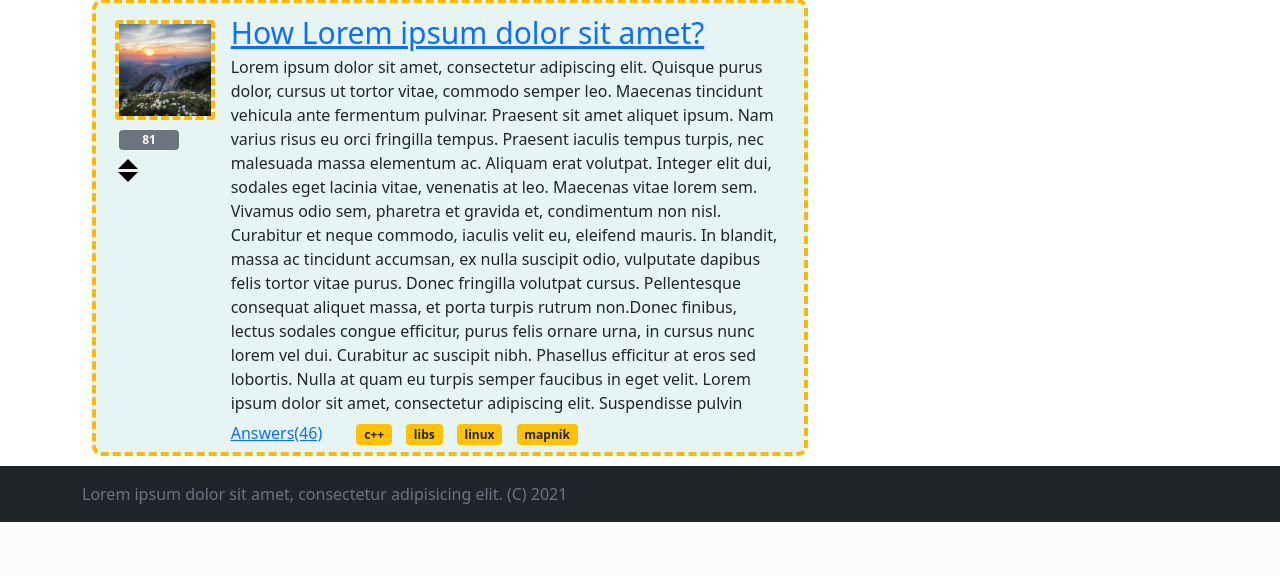
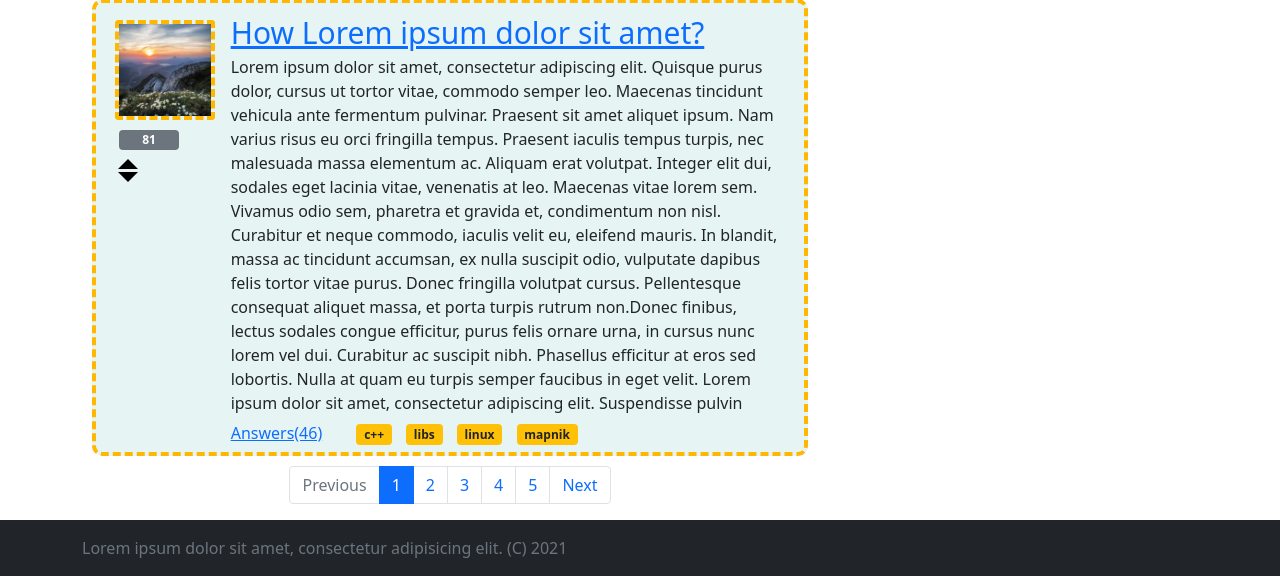
Before and after one commit to GeorgiyX/TP-WEB-ASK-ME, a Django app: page / in a window 1280 px wide. Shown: the part 5600-6176 px from the top of the page. Before the commit the page ends 6122 px from the top, so only its background shows below. Run offline with Django 3.2, Linux system fonts and the light colour scheme.

Commit message:
hw2: fix pagination + url tag

```diff
--- a/app/constants.py
+++ b/app/constants.py
@@ -5,4 +5,9 @@ map_id_to_name = {1: "C++", 2: "libs", 3: "linux", 4: "mapnik"}
 
 PAGINATION_ELEMENT_COUNT = 5
 ELEMENT_PER_PAGE = 15
-TOTAL_ELEMENT = 15
+TOTAL_ELEMENT = 301
+
+# URL Names
+INDEX_URL = "index"
+HOT_URL = "hot"
+TAG_URL = "tag"
--- a/app/views.py
+++ b/app/views.py
@@ -1,9 +1,9 @@
 import datetime
-import time
 import random
 from math import ceil
 from django.http import Http404
 from django.shortcuts import render
+import app.constants as constants
 from app.constants import LOREM_IPSUM, map_id_to_name, TOTAL_ELEMENT, ELEMENT_PER_PAGE, PAGINATION_ELEMENT_COUNT
 
 
@@ -37,26 +37,34 @@ def get_answers(page_no, per_page=ELEMENT_PER_PAGE, total=TOTAL_ELEMENT):
 
 
 def get_pagination_info(page_no, per_page=ELEMENT_PER_PAGE, total=TOTAL_ELEMENT):
-    max_index = page_no * per_page
-    if max_index > total or max_index < 0:
+    min_element_index = (page_no - 1) * per_page + 1
+    if min_element_index > total or min_element_index < 0:
         raise Http404("Wrong page index!")
     pagination_info = {}
     if total <= per_page:
         pagination_info["is_enabled"] = False
         return pagination_info
-    remaining_pages = ceil((total - max_index) / per_page)
+    remaining_pages = ceil((total - min_element_index) / per_page)
     page_count = ceil(total / per_page)
 
+    # Число элементов которые остаются за пределами "индексов" пагинатора
+    right_delta = page_count - (page_no + (PAGINATION_ELEMENT_COUNT // 2))
+    left_delta = page_no - (PAGINATION_ELEMENT_COUNT // 2) - 1
     # В элементе пагинации могут быть от 2 до PAGINATION_ELEMENT_COUNT кнопок:
     if page_count <= PAGINATION_ELEMENT_COUNT:
-        pagination_info["indexes"] = list(range(1, page_count))
-    elif (PAGINATION_ELEMENT_COUNT // 2 + page_no) > page_count:
-        pagination_info["indexes"] = list(range(page_count - PAGINATION_ELEMENT_COUNT, page_count))
-    pagination_info["is_next_disabled"] = True if remaining_pages == 0 else False
-    pagination_info["is_prev_disabled"] = True if page_no == 1 else False
+        pagination_info["indexes"] = range(1, page_count + 1)
+    elif left_delta < 0:
+        pagination_info["indexes"] = range(1, page_no + PAGINATION_ELEMENT_COUNT // 2 + abs(left_delta) + 1)
+    elif right_delta < 0:
+        pagination_info["indexes"] = range(page_no - PAGINATION_ELEMENT_COUNT // 2 - abs(right_delta), page_count + 1)
+    else:
+        pagination_info["indexes"] = range(page_no - PAGINATION_ELEMENT_COUNT // 2,
+                                           page_no + PAGINATION_ELEMENT_COUNT // 2 + 1)
+
+    pagination_info["is_next_disabled"] = (remaining_pages == 0)
+    pagination_info["is_prev_disabled"] = (page_no == 1)
     pagination_info["is_enabled"] = True
     pagination_info["current_page_no"] = page_no
-    # Значения не используются, если кнопка не валидна
     pagination_info["next_page_no"] = page_no + 1
     pagination_info["prev_page_no"] = page_no - 1
     return pagination_info
@@ -67,7 +75,7 @@ def index(request, page_no=1):
                "header_text": "New Questions",
                "pagination_info": get_pagination_info(page_no),
                "questions": get_questions(page_no)}
-    context["pagination_info"]["base_url"] = "/"
+    context["pagination_info"]["url"] = constants.INDEX_URL
     return render(request, "index.html", context)
 
 
@@ -76,8 +84,7 @@ def hot(request, page_no=1):
                "header_text": "Hot Questions",
                "pagination_info": get_pagination_info(page_no),
                "questions": get_questions(page_no)}
-    context["pagination_info"]["base_url"] = "hot/"
-    print(context["pagination_info"])
+    context["pagination_info"]["url"] = constants.HOT_URL
     return render(request, "index.html", context)
 
 
@@ -87,7 +94,8 @@ def tag(request, tag_id, page_no=1):
                "header_text": "Tag Questions - {0}".format(tag_name),
                "pagination_info": get_pagination_info(page_no),
                "questions": get_questions(page_no)}
-    context["pagination_info"]["base_url"] = "tag/{0}/".format(tag_id)
+    context["pagination_info"]["url"] = constants.TAG_URL
+    context["pagination_info"]["id"] = 1  # Tag параметр URL
     return render(request, "index.html", context)
 
 
@@ -95,7 +103,8 @@ def question(request, question_id, page_no=1):
     context = {"pagination_info": get_pagination_info(page_no, total=25),
                "question": get_questions(1, 1)[0],
                "answers": get_answers(page_no)}
-    context["pagination_info"]["base_url"] = "question/{0}/".format(question_id)
+    context["pagination_info"]["url"] = "question"
+    context["pagination_info"]["id"] = 1  # Первый параметр URL
     return render(request, "question.html", context)
 
 
--- a/ask_me/urls.py
+++ b/ask_me/urls.py
@@ -17,6 +17,7 @@ from django.contrib import admin
 from django.urls import path
 
 from app import views
+import app.constants as constants
 
 # cписок новых вопросов (главная страница) (URL = /)
 # cписок “лучших” вопросов (URL = /hot/)
@@ -28,13 +29,13 @@ from app import views
 
 urlpatterns = [
     path('admin/', admin.site.urls),
-    path('', views.index),
-    path('<int:page_no>', views.index),
-    path('hot/', views.hot),
+    path('', views.index, name=constants.INDEX_URL),
+    path('<int:page_no>', views.index, name=constants.INDEX_URL),
+    path('hot/', views.hot, name="hot"),
     path('hot/<int:page_no>/', views.hot, name="hot"),
-    path('tag/<int:tag_id>/', views.tag),
+    path('tag/<int:tag_id>/', views.tag, name="tag"),
     path('tag/<int:tag_id>/<int:page_no>/', views.tag, name="tag"),
-    path('question/<int:question_id>/', views.question),
+    path('question/<int:question_id>/', views.question, name="question"),
     path('question/<int:question_id>/<int:page_no>/', views.question, name="question"),
     path('login/', views.login, name="login"),
     path('signup/', views.signup, name="signup"),
--- a/templates/include/header_login.html
+++ b/templates/include/header_login.html
@@ -3,7 +3,7 @@
     <div class="container">
         <div class="row align-items-center">
             <div class="col-2">
-                <a href="/"><img src="{% static "img/logo.png" %}" id="logo-img"></a>
+                <a href="{% url "index" %}"><img src="{% static "img/logo.png" %}" id="logo-img"></a>
             </div>
             <div class="col-6">
                 <form>
@@ -11,7 +11,7 @@
                 </form>
             </div>
             <div class="col-1">
-                <a href="/ask/"><button type="button" class="btn btn-warning">Ask!</button></a>
+                <a href="{% url "ask" %}"><button type="button" class="btn btn-warning">Ask!</button></a>
             </div>
             <div class="col-1">
                 <img src="{% static "img/avatar.png" %}" id="header-img">
@@ -22,10 +22,10 @@
                 </div>
                 <div class="row ">
                     <div class="col">
-                        <a href="/setting" class="nav-link px-2 text-white custom-link" id="profile-link">Profile</a>
+                        <a href="{% url "setting" %}" class="nav-link px-2 text-white custom-link" id="profile-link">Profile</a>
                     </div>
                     <div class="col">
-                        <a href="/login" class="nav-link px-2 text-white custom-link" id="logout-link">LogOut</a>
+                        <a href="{% url "login" %}" class="nav-link px-2 text-white custom-link" id="logout-link">LogOut</a>
                     </div>
                 </div>
             </div>
--- a/templates/include/paginator.html
+++ b/templates/include/paginator.html
@@ -2,27 +2,48 @@
 <nav aria-label="Page navigation">
     <ul class="pagination justify-content-center">
         {% if pagination_info.is_prev_disabled %}
-            <li class="page-item disabled"><a class="page-link"
-                                              href="{{ pagination_info.base_url|add:pagination_info.prev_page_no }}">Previous</a>
-            </li>
+            <li class="page-item disabled">
+                {% else %}
+            <li class="page-item">
+        {% endif %}
+        {% if pagination_info.id %}
+            <a class="page-link"
+               href="{% url pagination_info.url pagination_info.id pagination_info.prev_page_no %}">Previous</a>
         {% else %}
-            <li class="page-item"><a class="page-link"
-                                              href="{{ pagination_info.base_url|add:pagination_info.prev_page_no }}">Previous</a>
-            </li>
+            <a class="page-link"
+               href="{% url pagination_info.url pagination_info.prev_page_no %}">Previous</a>
+        {% endif %}
+        </li>
+
+
+        {% for i in pagination_info.indexes %}
+            {% if i == pagination_info.current_page_no %}
+                <li class="page-item active" aria-current="page">
+                    {% else %}
+                <li class="page-item">
+            {% endif %}
+        {% if pagination_info.id %}
+            <a class="page-link"
+               href="{% url pagination_info.url pagination_info.id i %}">{{ i }}</a>
+        {% else %}
+            <a class="page-link" href="{% url pagination_info.url i %}">{{ i }}</a>
         {% endif %}
 
-        {% for i in pagination_info.indexes %}
-            <li class="page-item"><a class="page-link" href="{{ pagination_info.base_url|add:i }}">1</a></li>
+        </li>
         {% endfor %}
 
         {% if pagination_info.is_next_disabled %}
-            <li class="page-item disabled"><a class="page-link"
-                                              href="{{ pagination_info.base_url|add:pagination_info.next_page_no }}">Next</a>
-            </li>
+            <li class="page-item disabled">
+                {% else %}
+            <li class="page-item">
+        {% endif %}
+        {% if pagination_info.id %}
+            <a class="page-link"
+               href="{% url pagination_info.url pagination_info.id pagination_info.next_page_no %}">Next</a>
         {% else %}
-            <li class="page-item"><a class="page-link"
-                                              href="{{ pagination_info.base_url|add:pagination_info.next_page_no }}">Next</a>
-            </li>
+            <a class="page-link"
+               href="{% url pagination_info.url pagination_info.next_page_no %}">Next</a>
         {% endif %}
+        </li>
     </ul>
 </nav>
--- a/templates/include/question_index.html
+++ b/templates/include/question_index.html
@@ -21,11 +21,11 @@
     </div>
     <div class="col-10" id="question-right">
         <div id="question-header">
-            <a href="#">How {{ question.title }}?</a>
+            <a href="{% url "question" 1 1 %}">How {{ question.title }}?</a>
         </div>
         <div id="question-text"> {{ question.text }}</div>
         <div id="question-footer">
-            <a href="/question/1/">Answers({{ question.answer_cnt }})</a>
+            <a href="{% url "question" 1 1 %}">Answers({{ question.answer_cnt }})</a>
             <span>
                 <span class="badge bg-warning text-dark">с++</span>
                 <span class="badge bg-warning text-dark">libs</span>
--- a/templates/login.html
+++ b/templates/login.html
@@ -19,7 +19,7 @@
                     <div class="invalid-feedback">Please enter password</div>
                 </div>
                 <button type="submit" class="btn btn-primary">Submit</button>
-                <a href="/signup/" class="btn btn-link custom-link" id="login-create-acc">Create account.</a>
+                <a href="{% url "signup" %}" class="btn btn-link custom-link" id="login-create-acc">Create account.</a>
             </form>
         </div>
     </div>
```
Also changed, not shown: templates/include/header_logout.html (+4 -4 lines).
